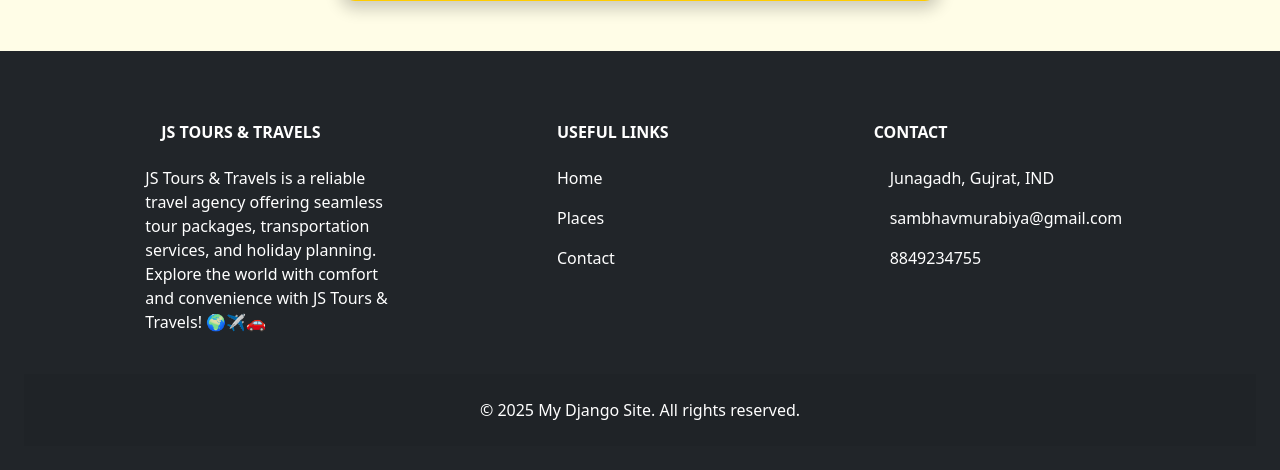
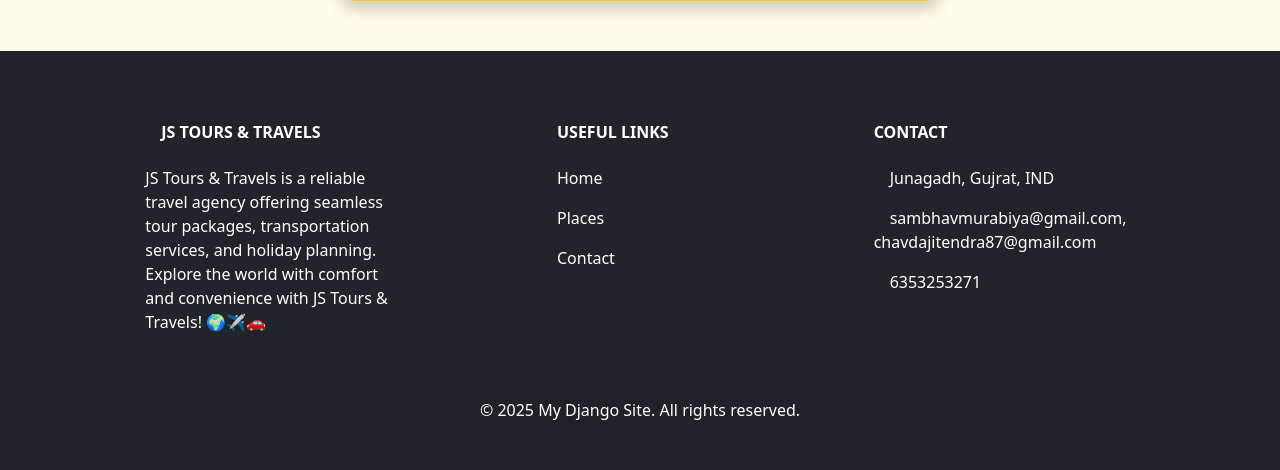
Before and after one commit to chavda-jitendra/Tour_Project, a Django app: page /book/ in a window 1280 px wide. Shown: the part 1111-1581 px from the top of the page. Run offline with Django 5.2, Linux system fonts and the light colour scheme.

Commit message:
number
name, email

```diff
--- a/templates/footer.html
+++ b/templates/footer.html
@@ -72,9 +72,9 @@
             <p><i class="fas fa-home me-3"></i>Junagadh, Gujrat, IND</p>
             <p>
               <i class="fas fa-envelope me-3"></i>
-              sambhavmurabiya@gmail.com
+              sambhavmurabiya@gmail.com, chavdajitendra87@gmail.com
             </p>
-            <p><i class="fas fa-phone me-3"></i>8849234755</p>
+            <p><i class="fas fa-phone me-3"></i>6353253271</p>
           </div>
           <!-- Grid column -->
         </div>
```
Also changed, not shown: webapp/views.py (+0 -29 lines), db.sqlite3.
